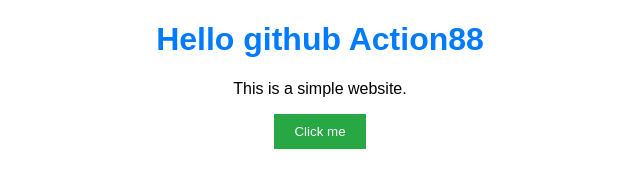
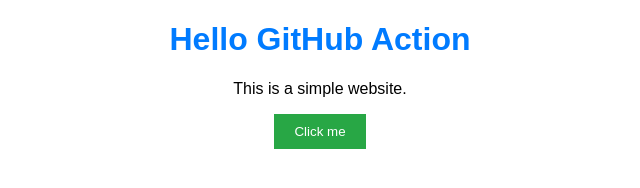
Before and after one commit to PalmWingWing/my-simple-website, a plain HTML site: page index.html in a window 1280 px wide. Shown: the whole page, without its empty margins (320-960 px from the left). Drawn offline with Linux system fonts and the light colour scheme.

Commit message:
Pull App Service1

```diff
--- a/index.html
+++ b/index.html
@@ -6,7 +6,7 @@
 </head>
 <body>
 
-<h1>Hello github Action88</h1>
+<h1>Hello GitHub Action</h1>
 <p>This is a simple website.</p>
 <button id="myButton">Click me</button>
 
```
Also changed, not shown: .github/workflows/main.yml.
